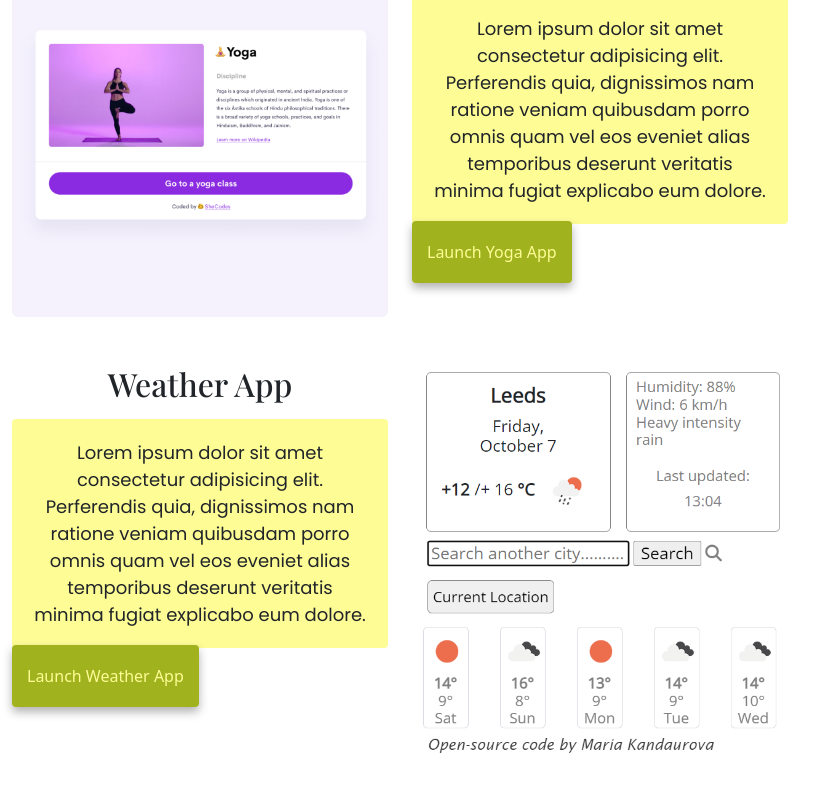
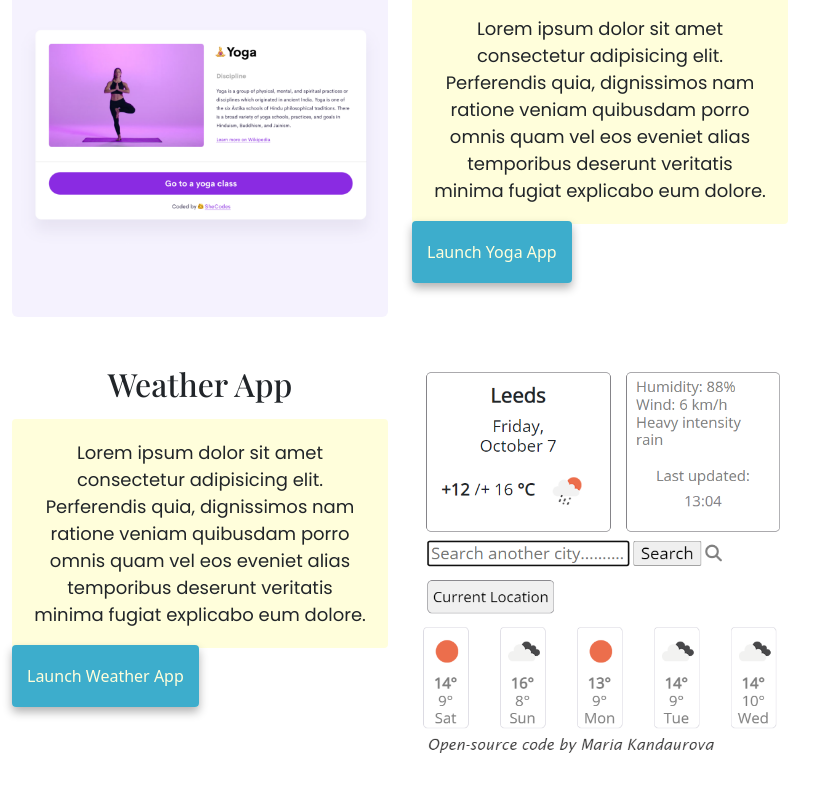
Before and after one commit to maryallys/responsive-homework, a plain HTML site: page index.html in a window 1280 px wide. Shown: the part 356-1143 px from the top of the page, without its empty margins (0-840 px from the left). Drawn offline with nearby package versions, Linux system fonts and the light colour scheme.

Commit message:
Add files via upload
update css

```diff
--- a/css/styles.css
+++ b/css/styles.css
@@ -1,6 +1,6 @@
 :root {
-    --primary-color: #A0B21D;
-    --secondary-color: #FDFC95;
+    --primary-color: #3dadcc;
+    --secondary-color: #fffedb;
     --box-shadow: 0 5px 10px rgba(0, 0, 0, 0.3);
     --heading-font-family: 'Playfair Display', sans-serif;
     --default-font-family: 'Poppins', sans-serif;
@@ -15,8 +15,7 @@ h1,
 h2,
 h3 {
     text-align: center;
-    margin: 0;
-}
+   }
 
 h1 {
     padding-top: 15px;
```
